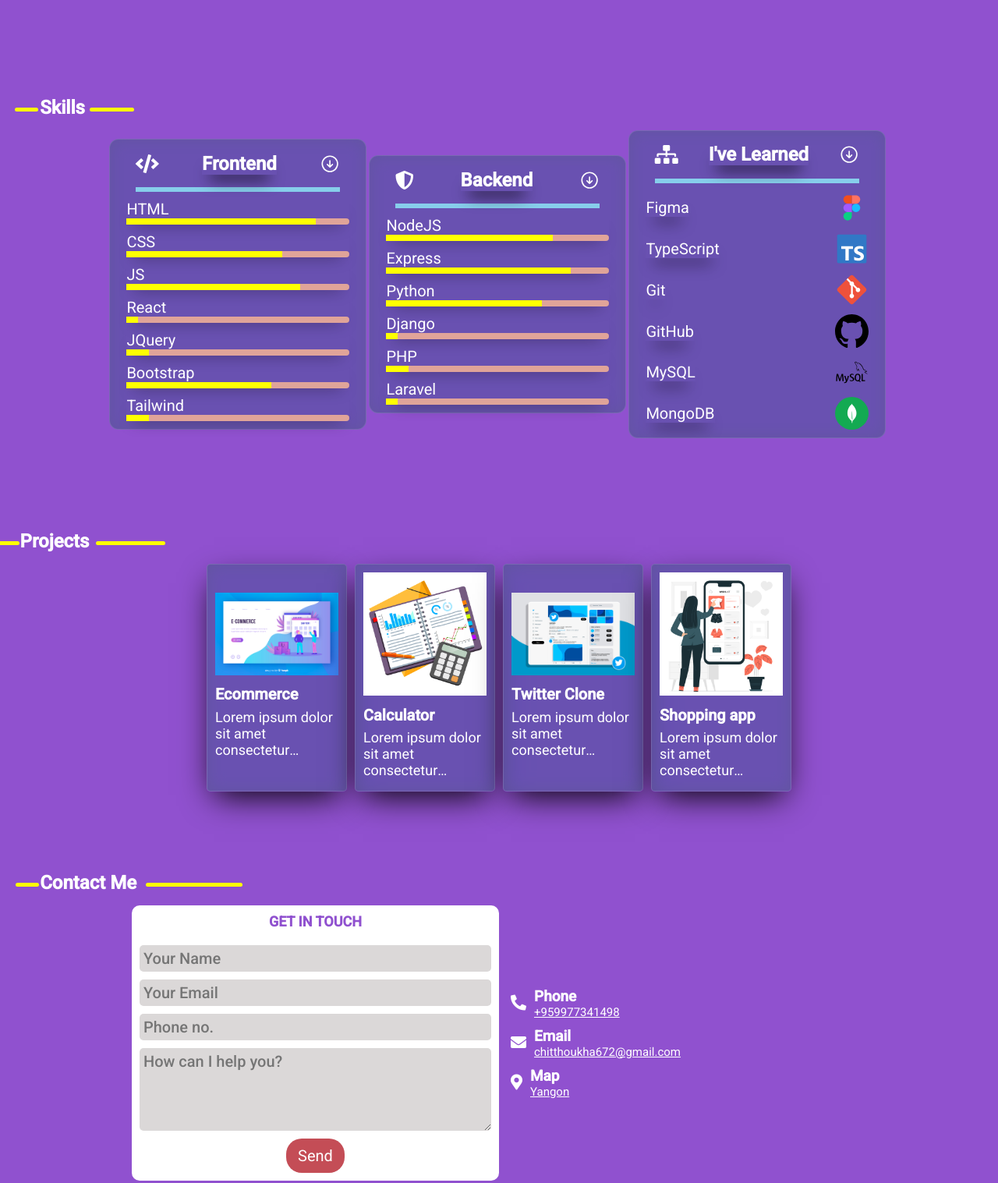
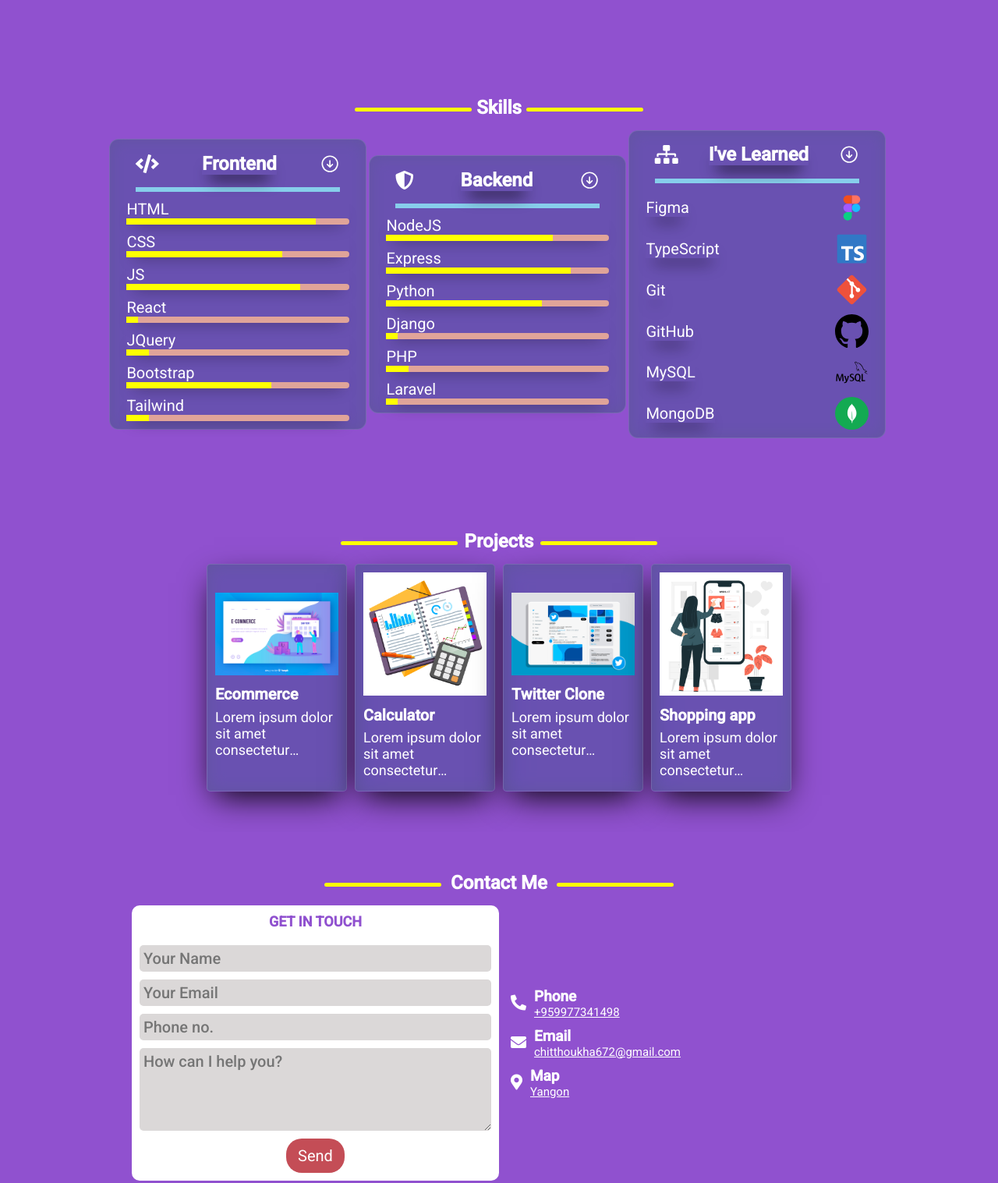
Before and after one commit to jozstank/parfolio, a plain HTML site: page index.html in a window 1280 px wide. Shown: the part 1245-2762 px from the top of the page at 78% size. Drawn offline with nearby package versions, Linux system fonts and the light colour scheme.

Commit message:
3rd commit

```diff
--- a/index.html
+++ b/index.html
@@ -143,7 +143,7 @@
       </section>
 
       <section class="about" id="about">
-        <h2 class="aboutTitle hey">About Me</h2>
+        <center><h2 class="aboutTitle hey">About Me</h2></center>
 
         <div class="about_picntxt">
           <div class="aboutPic">
@@ -170,8 +170,7 @@
       </section>
 
       <section class="skill" id="skill">
-        <h2 class="skillTitle hey">Skills</h2>
-
+        <center><h2 class="skillTitle hey">Skills</h2></center>
         <div class="horiscroll">
           <div class="skill-container">
             <div class="frontend items">
@@ -359,7 +358,7 @@
       </section>
 
       <section class="project" id="project">
-        <h2 class="projectTitle hey">Projects</h2>
+        <center><h2 class="projectTitle hey">Projects</h2></center>
         <div class="project-container">
           <div class="project-item">
             <img src="./img/2493271.jpg" alt="" />
@@ -388,7 +387,7 @@
       </section>
 
       <section class="cont" id="contact">
-        <h2 class="contactTitle hey">Contact Me</h2>
+        <center><h2 class="contactTitle hey">Contact Me</h2></center>
 
         <div class="formandadress">
           <form action="https://formspree.io/f/xzbqkddo" method="POST">
--- a/style.css
+++ b/style.css
@@ -393,6 +393,7 @@ nav svg.close {
 .about {
   width: 100%;
   padding: 4vw;
+  overflow-x: hidden;
 }
 
 .about h2 {
@@ -405,7 +406,7 @@ nav svg.close {
 .about h2::after {
   position: absolute;
   content: "";
-  width: 100%;
+  width: 150px;
   height: 5px;
   top: 50%;
   left: 110%;
@@ -415,10 +416,10 @@ nav svg.close {
 .about h2::before {
   position: absolute;
   content: "";
-  width: 30px;
+  width: 150px;
   height: 5px;
   top: 50%;
-  left: -30%;
+  right: 110%;
   border-radius: 5px;
   background-color: var(--color_a);
 }
@@ -532,6 +533,7 @@ nav svg.close {
 .skill {
   width: 100%;
   padding: 4vw;
+  overflow-x: hidden;
 }
 
 .skill h2 {
@@ -544,7 +546,7 @@ nav svg.close {
 .skill h2::after {
   position: absolute;
   content: "";
-  width: 100%;
+  width: 150px;
   height: 5px;
   top: 50%;
   left: 110%;
@@ -554,10 +556,10 @@ nav svg.close {
 .skill h2::before {
   position: absolute;
   content: "";
-  width: 30px;
+  width: 150px;
   height: 5px;
   top: 50%;
-  left: -55%;
+  right: 110%;
   border-radius: 5px;
   background-color: var(--color_a);
 }
@@ -794,6 +796,7 @@ nav svg.close {
 .project {
   width: 100%;
   padding: 4vw 2vw;
+  overflow-x: hidden;
 }
 
 .project h2 {
@@ -806,7 +809,7 @@ nav svg.close {
 .project h2::after {
   position: absolute;
   content: "";
-  width: 100%;
+  width: 150px;
   height: 5px;
   top: 50%;
   left: 110%;
@@ -816,10 +819,10 @@ nav svg.close {
 .project h2::before {
   position: absolute;
   content: "";
-  width: 30px;
+  width: 150px;
   height: 5px;
   top: 50%;
-  left: -35%;
+  right: 110%;
   border-radius: 5px;
   background-color: var(--color_a);
 }
@@ -889,6 +892,7 @@ nav svg.close {
 .cont {
   width: 100%;
   padding: 4vw;
+  overflow-x: hidden;
 }
 
 .cont h2 {
@@ -901,7 +905,7 @@ nav svg.close {
 .cont h2::after {
   position: absolute;
   content: "";
-  width: 100%;
+  width: 150px;
   height: 5px;
   top: 50%;
   left: 110%;
@@ -911,10 +915,10 @@ nav svg.close {
 .cont h2::before {
   position: absolute;
   content: "";
-  width: 30px;
+  width: 150px;
   height: 5px;
   top: 50%;
-  left: -25%;
+  right: 110%;
   border-radius: 5px;
   background-color: var(--color_a);
 }
```
